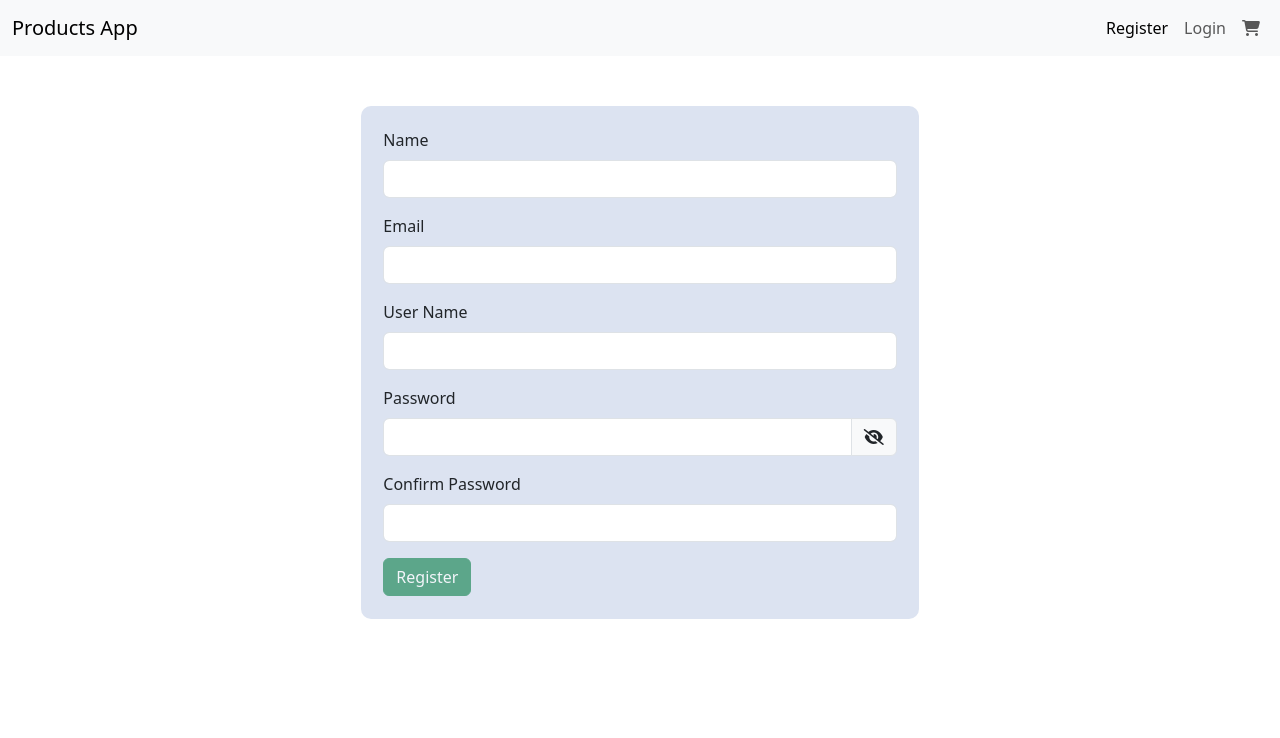
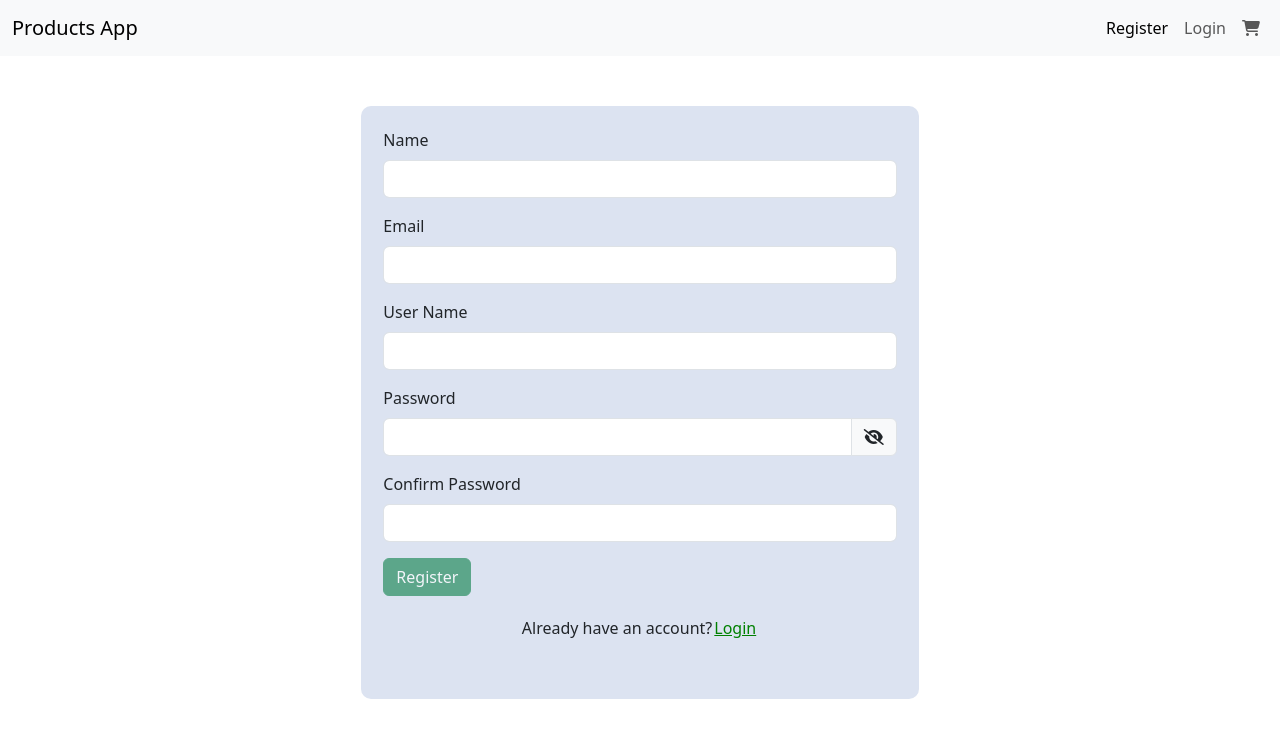
Before and after one commit to Esraa-GamalH/Angular-Ecommerce-App, an Angular app: page /register in a window 1280 px wide. Shown: the top 738 px of the page. Built offline with nearby package versions, Linux system fonts and the light colour scheme.

Commit message:
new Updates

```diff
--- a/angular.json
+++ b/angular.json
@@ -31,7 +31,7 @@
               "node_modules/bootstrap/dist/css/bootstrap.min.css",
               "src/styles.css"
             ],
-            "scripts": []
+            "scripts": ["node_modules/bootstrap/dist/js/bootstrap.bundle.min.js"]
           },
           "configurations": {
             "production": {
--- a/src/app/register/register.component.css
+++ b/src/app/register/register.component.css
@@ -5,3 +5,19 @@
     padding: 2%;
     border-radius: 10px;
 }
+
+.account_login{
+    display: flex;
+    padding: 20px 0;
+    justify-content: center;
+}
+
+.account_login span{
+    padding: 0 2px;
+}
+
+span a{
+    color: green !important;
+    text-decoration: underline;
+    text-decoration-color: green !important;
+}
--- a/src/app/register/register.component.html
+++ b/src/app/register/register.component.html
@@ -92,7 +92,32 @@
                 </div>
             }
         </div>
-        <button type="submit" class="btn btn-success" [disabled]="!registerForm.valid">Register</button>
+        <button type="submit" class="btn btn-success" [disabled]="!registerForm.valid" data-bs-toggle="modal" data-bs-target="#exampleModal">Register</button>
 
+
+                <!-- Modal -->
+        <div class="modal fade" id="exampleModal" tabindex="-1" aria-labelledby="exampleModalLabel" aria-hidden="true">
+            <div class="modal-dialog">
+                <div class="modal-content">
+                    <div class="modal-header">
+                        <h1 class="modal-title fs-5"><i class="fa fa-regular fa-face-smile-beam"></i></h1>
+                        <button type="button" class="btn-close" data-bs-dismiss="modal" aria-label="Close"></button>
+                    </div>
+                    <div class="modal-body">
+                        You have registered successfully!
+                    </div>
+                    <div class="modal-footer">
+                        <button type="button" class="btn btn-secondary" data-bs-dismiss="modal">Close</button>
+                    </div>
+                </div>
+            </div>
+        </div>
     </form>
+
+    <div class="account_login">
+        <p>Already have an account?</p>
+        <span><a class="link-primary" routerLink="/login">Login</a></span>
+    </div>
+
+
 </section>
--- a/src/app/register/register.component.ts
+++ b/src/app/register/register.component.ts
@@ -6,11 +6,13 @@ import {
   ReactiveFormsModule,
   Validators,
 } from '@angular/forms';
+import { RouterLink } from '@angular/router';
+
 
 @Component({
   selector: 'app-register',
   standalone: true,
-  imports: [ReactiveFormsModule, NgClass],
+  imports: [ReactiveFormsModule, NgClass, RouterLink],
   templateUrl: './register.component.html',
   styleUrl: './register.component.css',
 })
--- a/src/index.html
+++ b/src/index.html
@@ -10,5 +10,6 @@
 </head>
 <body>
   <app-root></app-root>
+  <script src="https://cdn.jsdelivr.net/npm/bootstrap@5.3.3/dist/js/bootstrap.bundle.min.js" integrity="sha384-YvpcrYf0tY3lHB60NNkmXc5s9fDVZLESaAA55NDzOxhy9GkcIdslK1eN7N6jIeHz" crossorigin="anonymous"></script>
 </body>
 </html>
```
